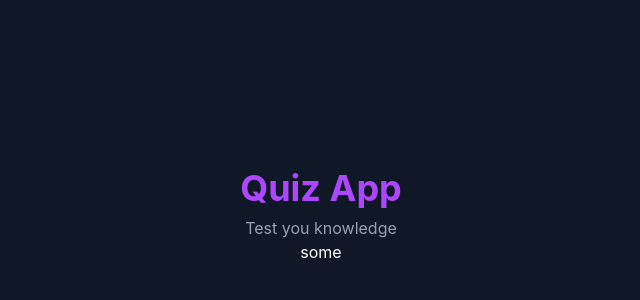
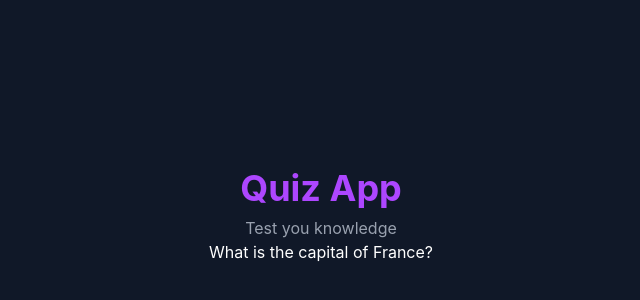
Before and after one commit to seriiserii825/react-web-dev-quiz, a React (Vite) app: page / in a window 1280 px wide. Shown: the part 184-484 px from the top of the page, without its empty margins (319-959 px from the left). Built offline with nearby package versions, Linux system fonts and the light colour scheme.

Commit message:
feat: question card need to finish

```diff
--- a/src/components/QuestionCard.tsx
+++ b/src/components/QuestionCard.tsx
@@ -7,5 +7,5 @@ interface Props {
 
 export const QuestionCard: React.FC<Props> = ({ data }) => {
   const { question, options, answer } = data;
-  return <div>some</div>;
+  return <div>{question}</div>;
 };
```
